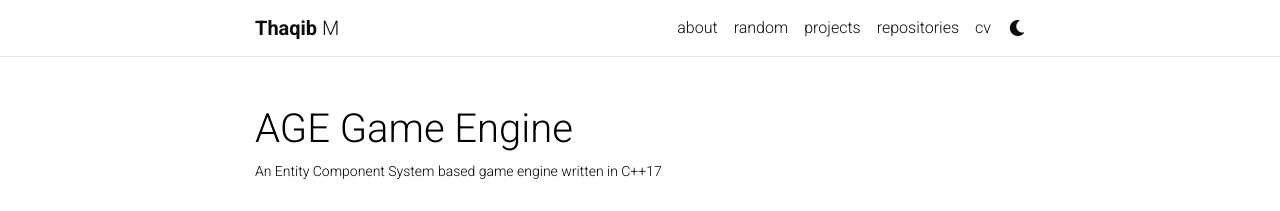
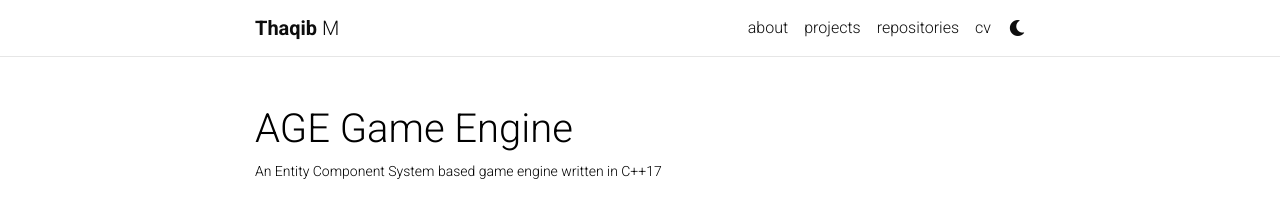
Before and after one commit to thaqibm/thaqibm.github.io, a Jekyll site: the page built from _projects/age.md, in a window 1280 px wide. Shown: the top 211 px of the page. Built offline with Jekyll 4.4.1, drawn with Linux system fonts in a browser that asks for light colours; comment, search, counter and statistics services are not loaded; a style sheet for code colours, icons or effects is not loaded.

```diff
--- a/_config.yml
+++ b/_config.yml
@@ -109,9 +109,9 @@ bing_site_verification:  # out your bing-site-verification ID (Bing Webmaster)
 # Blog
 # -----------------------------------------------------------------------------
 
-blog_name: random # blog_name will be displayed in your blog page
-blog_nav_title: random # your blog must have a title for it to be displayed in the nav bar
-blog_description: random things I found interesting and decided to write about"
+blog_name:  # blog_name will be displayed in your blog page
+blog_nav_title: # your blog must have a title for it to be displayed in the nav bar
+blog_description:
 permalink: /blog/:year/:title/
 
 # Pagination
--- a/_includes/projects.html
+++ b/_includes/projects.html
@@ -13,7 +13,7 @@
           alt="project thumbnail" -%}
         {%- endif %}
         <div class="card-body">
-          <h2 class="card-title text-lowercase">{{ project.title }}</h2>
+          <h2 class="card-title">{{ project.title }}</h2>
           <p class="card-text">{{ project.description }}</p>
           <div class="row ml-1 mr-1 p-0">
             {%- if project.github -%}
--- a/_projects/age.md
+++ b/_projects/age.md
@@ -5,6 +5,7 @@ description: An Entity Component System based game engine written in C++17
 img: assets/img/age.png
 importance: 1
 category: Fun
+github: https://github.com/thaqibm/age
 ---
 
 # Game Engine Overview
```
Also changed, not shown: _projects/akka_udp.md (renamed from _posts/akka_udp.md, +1 -1 lines).
